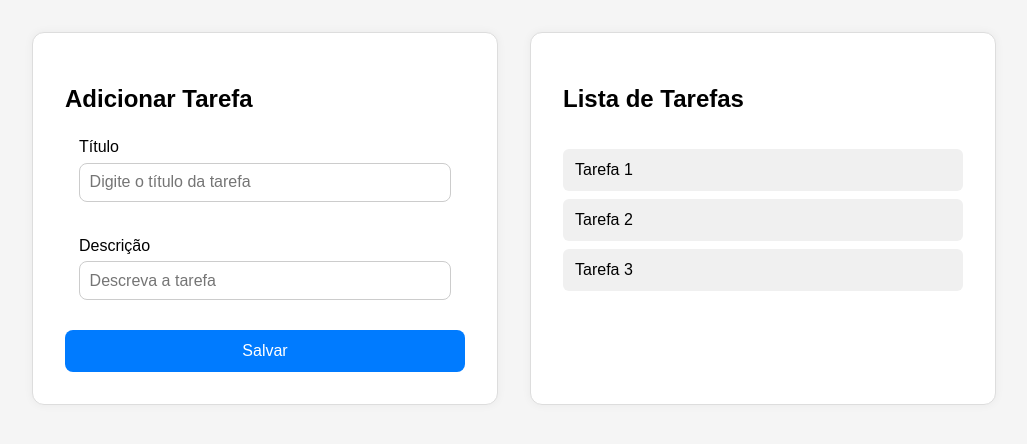
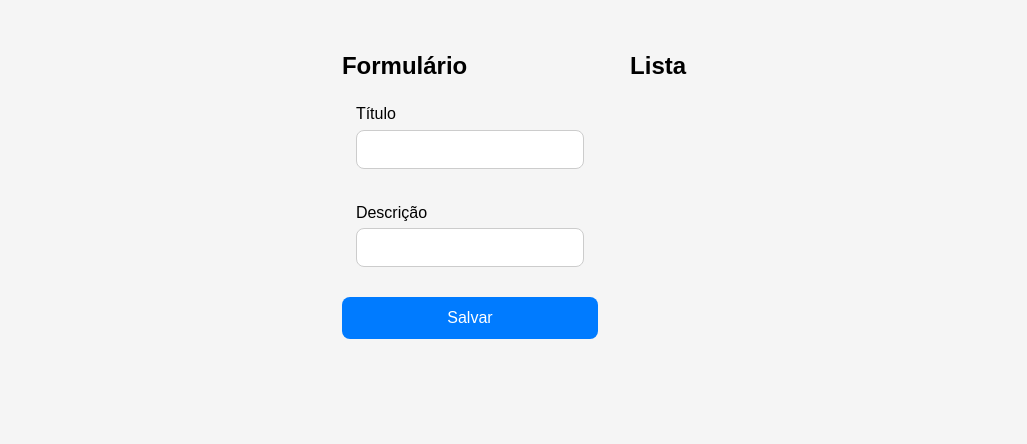
Before and after one commit to IgorSasaki/todo-list-mb, a React (Create React App) app: page / in a window 1280 px wide. Shown: the top 444 px of the page, without its empty margins (126-1153 px from the left). Built offline with nearby package versions, Linux system fonts and the light colour scheme.

Commit message:
feat (App): Integrate with state and map to render list

```diff
--- a/src/App.jsx
+++ b/src/App.jsx
@@ -1,30 +1,49 @@
 import "./App.css";
+import { useState } from "react";
 
 const App = () => {
+  const [title, setTitle] = useState("");
+  const [description, setDescription] = useState("");
+
+  const [tasks, setTasks] = useState([]);
+
+  const handleSubmit = (event) => {
+    event.preventDefault();
+
+    if (!title || !description) return;
+
+    const newTask = {
+      id: Date.now().toLocaleString(),
+      title,
+      description,
+    };
+
+    setTasks([...tasks, newTask]);
+    setTitle("");
+    setDescription("");
+  };
+
   return (
     <div className="container">
-      {/* Seção do formulário para adicionar nova tarefa */}
-      <section className="form-container">
-        <h2>Adicionar Tarefa</h2>
+      <section id="form-container">
+        <h2>Formulário</h2>
 
-        <form>
-          {/* Campo para o título da tarefa */}
+        <form onSubmit={handleSubmit}>
           <fieldset>
-            <label htmlFor="title">Título</label>
+            <label>Título</label>
             <input
-              id="title"
               type="text"
-              placeholder="Digite o título da tarefa"
+              onChange={(event) => setTitle(event.target.value)}
+              value={title}
             />
           </fieldset>
 
-          {/* Campo para a descrição da tarefa */}
           <fieldset>
-            <label htmlFor="description">Descrição</label>
+            <label>Descrição</label>
             <input
-              id="description"
               type="text"
-              placeholder="Descreva a tarefa"
+              onChange={(event) => setDescription(event.target.value)}
+              value={description}
             />
           </fieldset>
 
@@ -32,14 +51,15 @@
         </form>
       </section>
 
-      {/* Seção que exibe a lista de tarefas já adicionadas */}
-      <section className="list-container">
-        <h2>Lista de Tarefas</h2>
+      <section id="list-container">
+        <h2>Lista</h2>
 
         <ul>
-          <li>Tarefa 1</li>
-          <li>Tarefa 2</li>
-          <li>Tarefa 3</li>
+          {tasks?.map((item, index) => (
+            <li key={item.id}>
+              {item.title} - {item.description}
+            </li>
+          ))}
         </ul>
       </section>
     </div>
```
